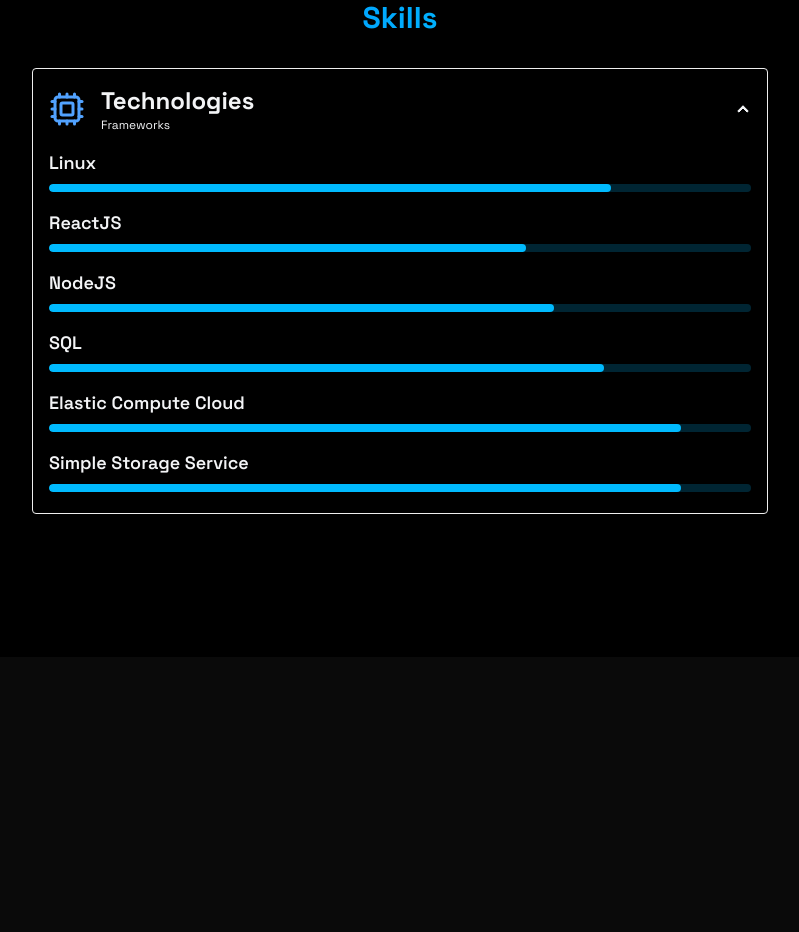
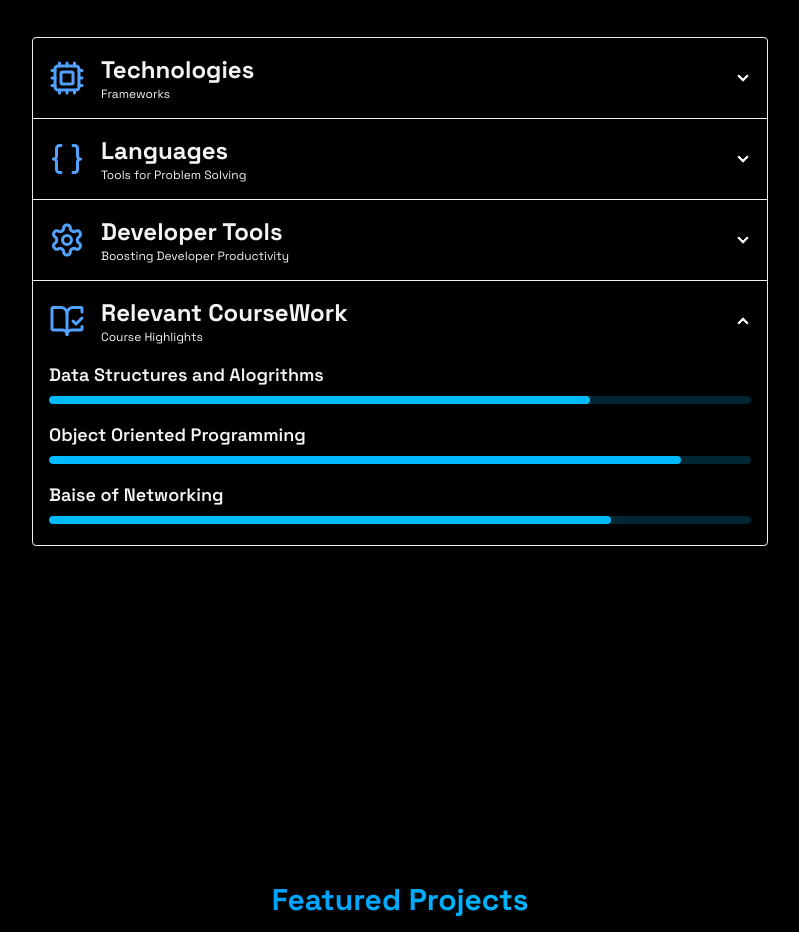
Before and after one commit to killlercram/Main_Portfolio, a React (Vite) app: page / in a window 1280 px wide. Shown: the part 1865-2797 px from the top of the page, without its empty margins (240-1039 px from the left). Before the commit the page ends 2522 px from the top, so only its background shows below. Built offline with nearby package versions, Linux system fonts and the light colour scheme.

Commit message:
Done with the contact part

```diff
--- a/src/App.jsx
+++ b/src/App.jsx
@@ -7,6 +7,9 @@ import "./index.css"
 import { Home } from './components/sections/Home';
 import { About } from './components/sections/About';
 import { Skill } from './components/sections/Skill';
+import { Project } from './components/sections/Project';
+import { Contact } from './components/sections/Contact';
+
 
 function App() {
  //For showing if we are still loading or not
@@ -28,6 +31,8 @@ function App() {
         <Home/>
         <About/>
         <Skill/>
+        <Project/>
+        <Contact/>
 
       </div>
     </div>
--- a/src/components/Data/skillData.json
+++ b/src/components/Data/skillData.json
@@ -13,8 +13,38 @@
       { "name": "Elastic Compute Cloud", "value": 90},
       { "name": "Simple Storage Service", "value": 90}
     ]
-
-
+  },
+  {
+    "title": "Languages",
+    "subtitle": "Tools for Problem Solving",
+    "icon": "Braces",
+    "skills": [
+      { "name": "Java", "value": 80},
+      { "name": "HTML/CSS", "value": 90},
+      { "name": "JavaScript", "value": 80}
+    ]
+  },
+  {
+    "title": "Developer Tools",
+    "subtitle": "Boosting Developer Productivity",
+    "icon": "Settings",
+    "skills": [
+      { "name": "VS Code", "value": 90},
+      { "name": "Git", "value": 90},
+      { "name": "Github", "value": 85},
+      { "name": "MongoDB", "value": 77},
+      { "name": "FireBase", "value": 68}
+    ]
+  },
+  {
+    "title": "Relevant CourseWork",
+    "subtitle": "Course Highlights",
+    "icon": "BookOpenCheck",
+    "skills": [
+      { "name": "Data Structures and Alogrithms", "value": 77},
+      { "name": "Object Oriented Programming", "value": 90},
+      { "name": "Baise of Networking", "value": 80}
+    ]
   }
 
 ]
--- a/src/components/sections/Contact.jsx
+++ b/src/components/sections/Contact.jsx
@@ -0,0 +1,100 @@
+import emailjs from 'emailjs-com';
+import { useState } from 'react';
+
+export const Contact = () => {
+  const [formData, setFormData] = useState({
+    name:"",
+    email:"",
+    subject:"",
+    message:""
+  });
+
+  const handleSubmit = (e) =>{
+    e.preventDefault();
+
+    emailjs.sendForm(import.meta.env.VITE_SERVICE_ID, import.meta.env.VITE_TEMPLATE_ID, e.target, import.meta.env.VITE_PUBLIC_KEY).then(() => {
+      alert("message Sent!!");
+      setFormData({name:"",
+        email:"",
+        subject:"",
+        message:""});
+    }).catch(() => alert("Oops! Something went Wrong. Please try again."))
+  }
+
+
+  return (
+    <section id="contact" className="min-h-screen flex items-center justify-center py-20">
+      <div className="px-4 w-150">
+        <h2
+          className="text-3xl text-center font-bold mb-8 bg-gradient-to-r from-blue-500
+to-cyan-400 bg-clip-text text-transparent"
+        >
+          Get In Touch
+        </h2>
+
+        <form onSubmit={handleSubmit} className="space-y-6">
+          <div className="relative">
+            <input
+              type="text"
+              id="name"
+              name="name"
+              required
+              value={formData.name}
+              className="w-full bg-white/5 border border-white/10 rounded px-4 py-3 text-white transition focus:outline-none hover:border-blue-500/30"
+              placeholder="Name...."
+              onChange={(e) => setFormData({...formData, name:e.target.value})}
+            />
+          </div>
+          <div className="relative">
+            <input
+              type="email"
+              id="email"
+              name="email"
+              required
+              value={formData.email}
+              className="w-full bg-white/5 border border-white/10 rounded px-4 py-3 text-white transition focus:outline-none hover:border-blue-500/30"
+              placeholder="example@gmail.com"
+              onChange={(e) => setFormData({...formData, email:e.target.value})}
+            />
+          </div>
+          <div className="relative">
+            <input
+              type="text"
+              id="subject"
+              name="subject"
+              required
+              value={formData.subject}
+              className="w-full bg-white/5 border border-white/10 rounded px-4 py-3 text-white transition focus:outline-none hover:border-blue-500/30"
+              placeholder="Subject..."
+              onChange={(e) => setFormData({...formData, subject:e.target.value})}
+            />
+          </div>
+          <div className="relative">
+            <textarea
+            maxLength={500}
+              id="message"
+              name="message"
+              required
+              value={formData.message}
+              rows={5}
+              className="w-full bg-white/5 border border-white/10 rounded px-4 py-3 text-white transition focus:outline-none hover:border-blue-500/30"
+              placeholder="Your Message..."
+              onChange={(e) => setFormData({...formData, message:e.target.value})}
+            />
+          </div>
+
+          <button type="submit" className="w-full bg-blue-500 text-white py-3 px-6 rounded font-medium transition relative overflow-hidden hover:-translate-y-1 hover:shadow">
+            Send Message
+          </button>
+        </form>
+      </div>
+
+      {/* Footer */}
+      <div className=''>
+
+      </div>
+
+    </section>
+
+  );
+};
--- a/src/components/sections/Project.jsx
+++ b/src/components/sections/Project.jsx
@@ -0,0 +1,46 @@
+export const Project = () => {
+  return (
+    <section
+      id="project"
+      className="min-h-screen flex items-center justify-center py-20"
+    >
+      <div className="max-w-5xl mx-auto px-4">
+        <h2
+          className="text-3xl text-center font-bold mb-8 bg-gradient-to-r from-blue-500
+to-cyan-400 bg-clip-text text-transparent"
+        >
+          Featured Projects
+        </h2>
+        <div className="grid grid-cols-1 md:grid-cols-2 gap-6">
+          <div className="p-6 rounded-xl border border-white/10
+          hover:-translate-y-1 hover:border-blue-500/25 transition-all">
+            <h3 className="text-xl font-bold mb-2">Chat App</h3>
+            <p className="text-gray-400 mb-4">
+              Lorem ipsum dolor sit amet, consectetur adipiscing elit, sed do
+              eiusmod tempor incididunt ut labore et dolore magna aliqua. Ut
+              enim ad minim.
+            </p>
+
+            <div className="flex flex-wrap gap-2 mb-4">
+              {["React", "Node.js", "Aws", "Docker"].map((tech, id) => (
+                <span
+                  key={id}
+                  className="bg-blue-500/10 text-blue-500 py-1 px-3 rounded-full text-sm hover:bg-blue-500/20  transition-all"
+                >
+                  {tech}
+                </span>
+              ))}
+            </div>
+           {/* Displaying project */}
+            <div className="flex justify-between items-center">
+              <a href="#" className="text-blue-400 hover:text-blue-300 transition-colors my-5 mx-2"> view Project</a>
+
+              <a href="#" className="text-blue-400 hover:text-blue-300 transition-colors my-5 mx-2"> view Project</a>
+
+            </div>
+          </div>
+        </div>
+      </div>
+    </section>
+  );
+};
--- a/src/components/sections/Skill.jsx
+++ b/src/components/sections/Skill.jsx
@@ -117,7 +117,7 @@ to-cyan-400 bg-clip-text text-transparent text-center"
                 key={index}
                 className="collapse collapse-arrow join-item border-base-300 border"
               >
-                <input type="checkbox" name="my-accordion-4" defaultChecked />
+                <input type="radio" name="my-accordion-07" defaultChecked/>
                 <div className="collapse-title flex items-center gap-4">
                   <Icon className="size-9 text-blue-400" />
                   {/* Title and sub */}
```
Also changed, not shown: src/components/sections/About.jsx (+1 -21 lines), 1 other file (tests, documents, lock files or other folders).
